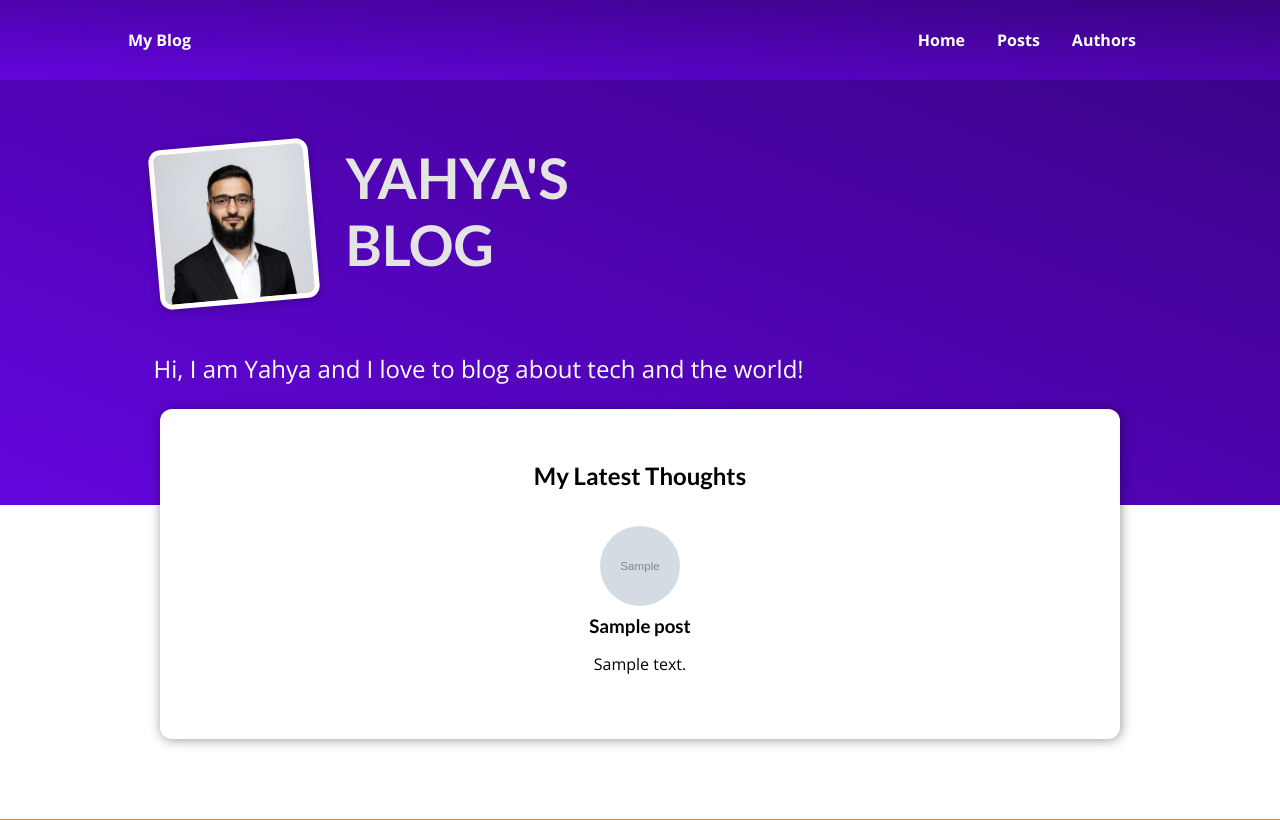
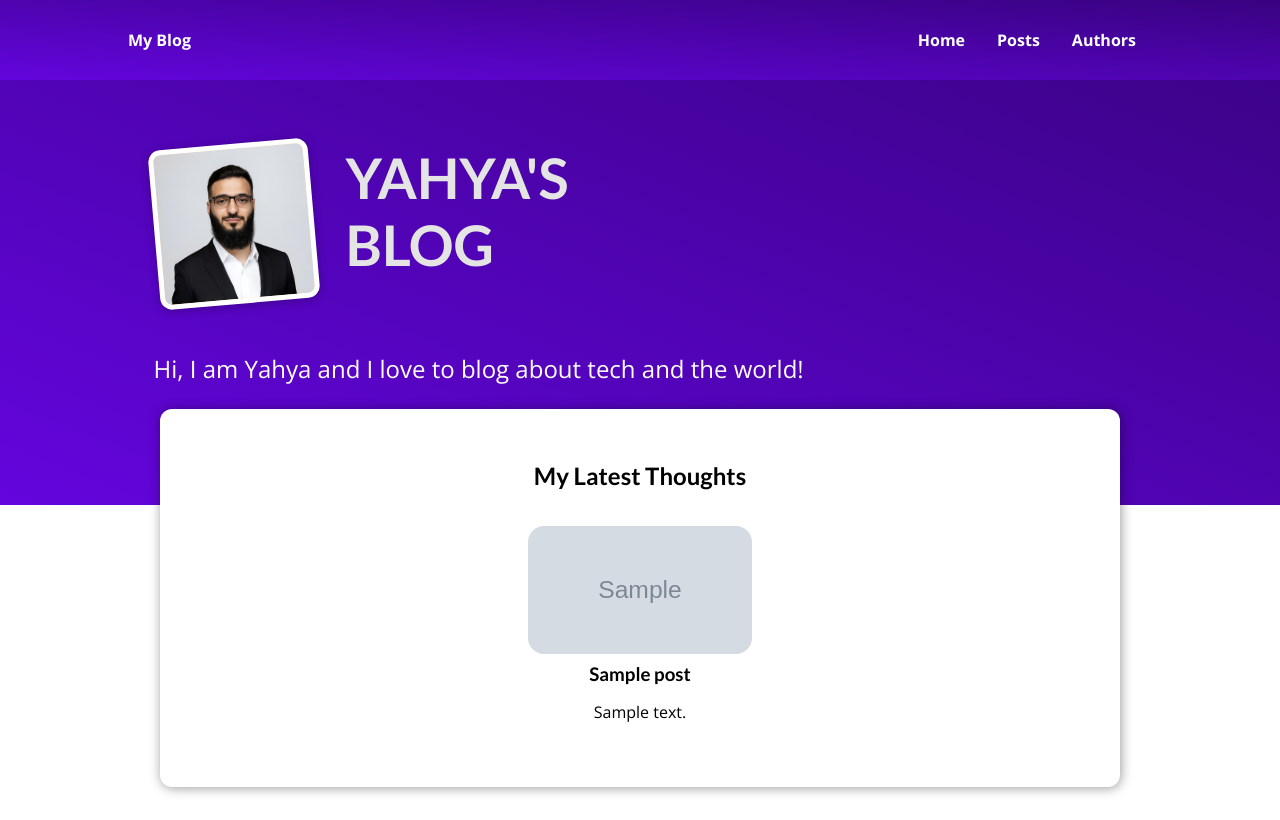
Before and after one commit to yahya-sh/blog_course_project, a Django app: page / in a window 1280 px wide. Shown: the top 820 px of the page. Run offline with Django 5.2, Linux system fonts and the light colour scheme; tables that the repository leaves empty hold one stand-in row (values such as "Sample post"); grey boxes marked "Sample" are stand-in pictures.

Commit message:
refactored post item image css style

```diff
--- a/blog/static/blog/css/post.css
+++ b/blog/static/blog/css/post.css
@@ -20,10 +20,10 @@
 }
 
 .post img {
-  width: 5rem;
-  height: 5rem;
+  width: 14rem;
+  height: 8rem;
   object-fit: cover;
-  border-radius: 50%;
+  border-radius: 16px;
 }
 
 .post h3 {
```
